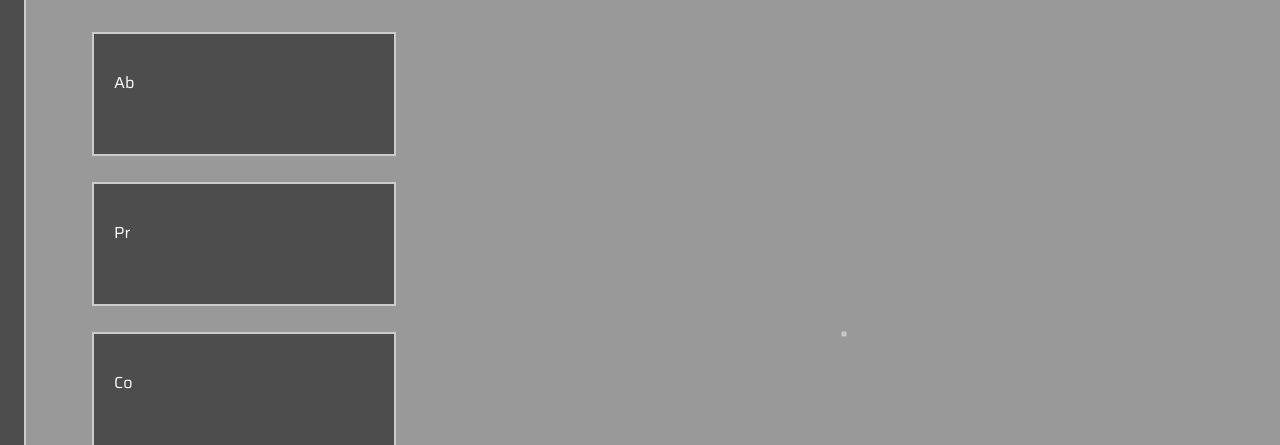
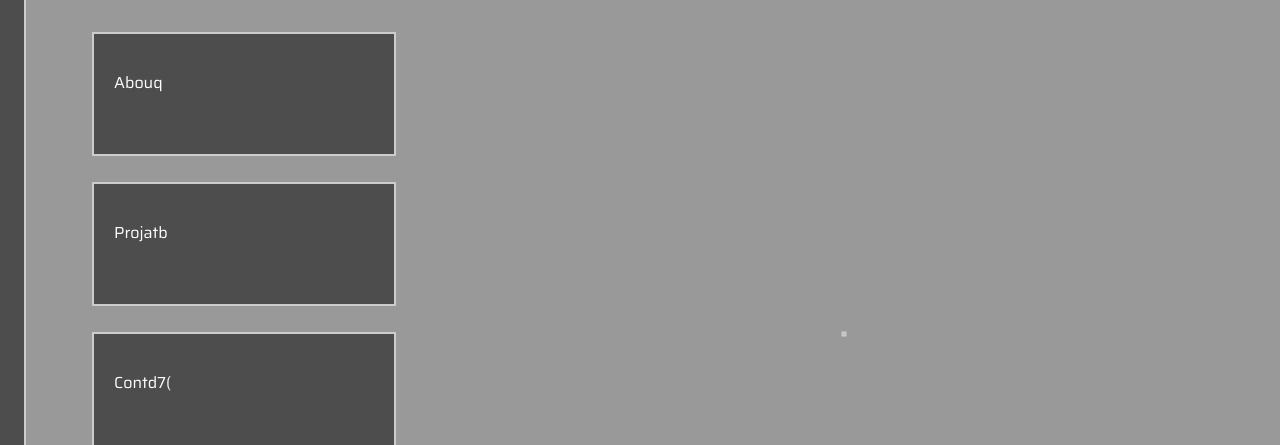
Before and after one commit to distant-skylines-xtal-portfolio/portfolio-frontend, a React (Create React App) app: page / in a window 1280 px wide. Shown: the part 294-739 px from the top of the page. Built offline with nearby package versions, Linux system fonts and the light colour scheme; the HTML template or start-up script is replaced by a standard one.

Commit message:
Fix bug in Reveal Text, multiple characters reveal
Fixed bug in Reveal text where multiple characters were not being
scrambled properly. Added option for different text elements.

```diff
--- a/src/components/RevealText.tsx
+++ b/src/components/RevealText.tsx
@@ -5,7 +5,9 @@ import type {JSX} from 'react'
 import { getRandomCharEng } from "../utils/randomCharacters"
 import { useReducedMotion } from "framer-motion"
 
-type revealTextTypes = {
+type textElementType = 'normal' | 'title';
+
+type revealTextProps = {
     text: string,
     textClass: string,
     durationNextChar?: number,
@@ -14,15 +16,17 @@ type revealTextTypes = {
     initialDelay?: number,
     revealMultipleChars?: boolean,
     autoStart?: boolean,
+    elementType?: textElementType
     onComplete?: () => void,
     onCharacterRevealed?: (index: number, char: string) => void,
+
 }
 
 type timeoutId = ReturnType<typeof setTimeout> | undefined;
 
 type timersRefType = {
     progress: timeoutId,
-    scramblers: Map<number, timeoutId>
+    scramblers: Map<string, timeoutId>
 }
 
 export default function RevealText({
@@ -30,32 +34,33 @@ export default function RevealText({
     numberOfScramblePerChar=5, durationNextChar=500, initialDelay=100,
     durationPerChar=50,
     revealMultipleChars=true, autoStart=true,
-    onComplete, onCharacterRevealed}: revealTextTypes):JSX.Element {
+    elementType='normal',
+    onComplete, onCharacterRevealed
+}: revealTextProps):JSX.Element {
 
     const shouldReduceMotion = useReducedMotion();
+
+    const [displayedText, setDisplayedText] = React.useState(Array.from({length: text.length}, () => ""));
+    const [isAnimating, setIsAnimating] = React.useState(false);
+    const [hasStarted, setHasStarted] = React.useState(false);
+
+    const timersRef = useRef<timersRefType>({progress: undefined, scramblers: new Map()});
+    const completedCharsRef = useRef<Set<number>>(new Set());
 
     useEffect(() => {
         if (shouldReduceMotion) {
             setDisplayedText(Array.from(text));
             setIsAnimating(false);
+            onComplete?.();
             return;
         }
-    }, [shouldReduceMotion, text])
-
-    const [displayedText, setDisplayedText] = React.useState(Array.from({length: text.length}, () => ""));
-    const [currentIndex, setCurrentIndex] = React.useState(0);
-    const [isAnimating, setIsAnimating] = React.useState(true);
-
-    const timersRef = useRef<timersRefType>({progress: undefined, scramblers: new Map()});
-
-
+    }, [shouldReduceMotion, text, onComplete])
 
     const clearAllTimers = useCallback(() => {
-        console.log("clear all timers!")
         if (timersRef.current.progress) {
             clearTimeout(timersRef.current.progress);
+            timersRef.current.progress = undefined;
         }
-
 
         if (timersRef.current.scramblers) {
             timersRef.current.scramblers.forEach(scrambler => {
@@ -63,98 +68,116 @@ export default function RevealText({
                     clearTimeout(scrambler);
                 }
             })
-
             timersRef.current.scramblers.clear();
         }
-
     }, []);
 
     const startAnimation = useCallback(() => {
+        if (hasStarted) return;
+
         setIsAnimating(true);
-        setCurrentIndex(0);
-    }, []);
+        setHasStarted(true);
+        completedCharsRef.current.clear();
+
+        const startScrambling = (charIndex: number) => {
+            const scramble = (currentScrambleCount: number) => {
+                // Display a random character if we are under the scramblePerChar count
+                if (currentScrambleCount < numberOfScramblePerChar) {
+                    setDisplayedText(prev => {
+                        const newText = [...prev];
+                        newText[charIndex] = getRandomCharEng();
+                        return newText;
+                    });
+
+                    const timerId = setTimeout(() => {
+                        scramble(currentScrambleCount + 1);
+                    }, durationPerChar);
+
+                    timersRef.current.scramblers.set(`${charIndex}-${currentScrambleCount}`, timerId);
+                } else {
+                    // Final character reveal
+                    setDisplayedText(prev => {
+                        const newText = [...prev];
+                        newText[charIndex] = text[charIndex];
+                        return newText;
+                    });
+
+                    completedCharsRef.current.add(charIndex);
+                    onCharacterRevealed?.(charIndex, text[charIndex]);
+
+                    // Check if all characters are complete
+                    if (completedCharsRef.current.size === text.length) {
+                        setIsAnimating(false);
+                        onComplete?.();
+                    }
+                }
+            };
+
+            scramble(0);
+        };
+
+        const processCharacter = (charIndex: number) => {
+            if (charIndex >= text.length) {
+                return;
+            }
+
+            console.log(`Process Next char: ${charIndex}, char: ${text[charIndex]}`);
+
+            startScrambling(charIndex);
+
+            // Schedule next character
+            const nextCharDelay = revealMultipleChars ? durationNextChar : numberOfScramblePerChar * durationPerChar;
+
+            timersRef.current.progress = setTimeout(() => {
+                processCharacter(charIndex + 1);
+            }, nextCharDelay);
+        };
+
+        processCharacter(0);
+    }, [text, numberOfScramblePerChar, durationPerChar, durationNextChar, revealMultipleChars, onComplete, onCharacterRevealed, hasStarted]);
 
     const stopAnimation = useCallback(() => {
         clearAllTimers();
         setIsAnimating(false);
-    }, [clearAllTimers])
+        setHasStarted(false);
+    }, [clearAllTimers]);
 
     const skipToEnd = useCallback(() => {
         clearAllTimers();
         setDisplayedText(Array.from(text));
         setIsAnimating(false);
-        onComplete?. ();
-    }, [clearAllTimers, text, onComplete])
+        setHasStarted(false);
+        onComplete?.();
+    }, [clearAllTimers, text, onComplete]);
 
     useEffect(() => {
-        const getNextCharDelay = () => {
-            return revealMultipleChars
-                ? CharacterData
-                : numberOfScramblePerChar * durationPerChar
+        if (autoStart && !shouldReduceMotion) {
+            const timer = setTimeout(() => {
+                startAnimation();
+            }, initialDelay);
+
+            return () => clearTimeout(timer);
         }
-        if (currentIndex >= text.length || !autoStart) {
-            return;
-        }
+    }, [autoStart, initialDelay, startAnimation, shouldReduceMotion]);
 
-        const startScrambling = (charIndex: number) => {
+    // Cleanup on unmount
+    useEffect(() => {
+        return clearAllTimers;
+    }, [clearAllTimers]);
 
-            const scramble = (currentScrambleCount: number) => {
+    // Reset when text changes
+    useEffect(() => {
+        setDisplayedText(Array.from({length: text.length}, () => ""));
+        setHasStarted(false);
+        completedCharsRef.current.clear();
+        clearAllTimers();
+    }, [text, clearAllTimers]);
 
-                //Display a random character if we under the scramblePerChar cound
-                //otherwise just display the correct char.
-                if (currentScrambleCount < numberOfScramblePerChar) {
-
-                    setDisplayedText(prev => {
-                        let newText = [...prev];
-                        newText[charIndex] = getRandomCharEng();
-                        return newText;
-                    });
-
-                    timersRef.current.scramblers.set(charIndex,
-                        setTimeout(() => {scramble(currentScrambleCount + 1)},
-                        durationPerChar));
-                } else {
-                    setDisplayedText(prev => {
-                        let newText = [...prev];
-                        newText[charIndex] = text[charIndex];
-                        return newText;
-                    })
-                }
-
-            }
-
-            scramble(0);
-        }
-
-        const processCharacter = (charIndex: number) => {
-            if (charIndex >= text.length) {
-                timersRef.current.progress = setTimeout(() => {
-                    setIsAnimating(false);
-
-                }, numberOfScramblePerChar * durationPerChar);
-                return;
-            }
-
-            startScrambling(charIndex);
-            timersRef.current.progress = setTimeout(() => {
-
-                timersRef.current.progress = setTimeout(() => {
-                    setCurrentIndex(charIndex + 1);
-                    processCharacter(charIndex + 1);
-                }, durationNextChar)
-
-
-            }, initialDelay)
-        }
-
-        processCharacter(currentIndex);
-
-        return clearAllTimers;
-    }, [text, isAnimating, clearAllTimers, currentIndex, durationPerChar,
-        revealMultipleChars, initialDelay, numberOfScramblePerChar, durationNextChar, autoStart
-    ])
+    if (elementType === 'title') {
+        return <h1 className={textClass}>{displayedText.join('')}</h1>;
+    }
 
     return (
         <p className={textClass}>{displayedText.join('')}</p>
-    )
+    );
 }
```
